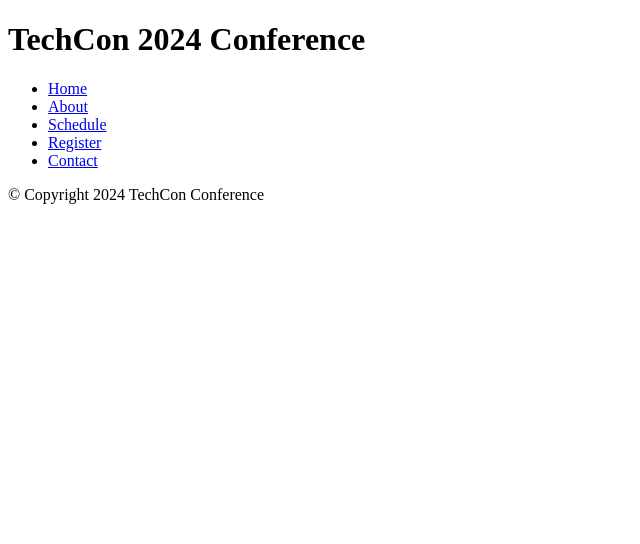
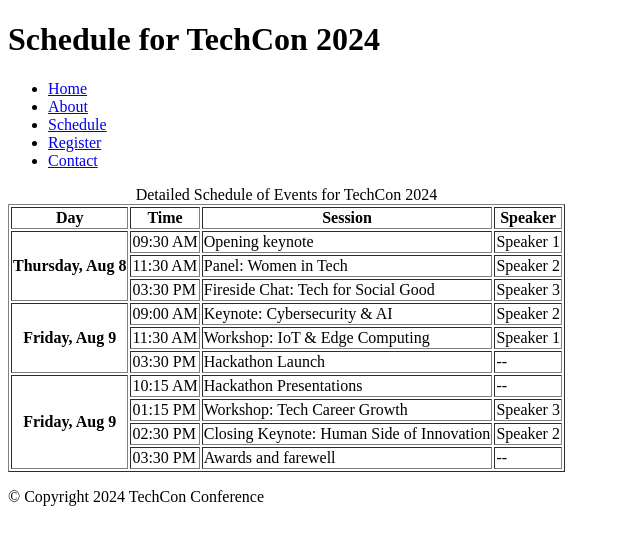
Before and after one commit to Finidi47/TechCon_HTML, a plain HTML site: page techcon_website/schedule.html in a window 1280 px wide. Shown: the whole page, without its empty margins (0-640 px from the left). Drawn offline with Linux system fonts and the light colour scheme.

Commit message:
Schedule Page for TechCon 2024 Conference Website

```diff
--- a/techcon_website/schedule.html
+++ b/techcon_website/schedule.html
@@ -7,7 +7,7 @@
 </head>
 <body>
     <header>
-        <h1>TechCon 2024 Conference</h1>
+        <h1>Schedule for TechCon 2024</h1>
 
         <nav>
             <ul>
@@ -20,7 +20,77 @@
         </nav>
     </header>
 
-    <main></main>
+    <main>
+        <table border="1px solid black">
+            <caption>Detailed Schedule of Events for TechCon 2024</caption>
+            <thead>
+                <tr>
+                    <th scope="col">Day</th>
+                    <th scope="col">Time</th>
+                    <th scope="col">Session</th>
+                    <th scope="col">Speaker</th>
+                </tr>
+            </thead>
+
+            <tbody>
+                <tr>
+                    <th scope="row" rowspan="3"> Thursday, Aug 8</th>
+                    <td>09:30 AM</td>
+                    <td>Opening keynote</td>
+                    <td>Speaker 1</td>
+                </tr>
+                <tr>
+                    <td>11:30 AM</td>
+                    <td>Panel: Women in Tech </td>
+                    <td>Speaker 2</td>
+                </tr>
+                <tr>
+                    <td>03:30 PM</td>
+                    <td>Fireside Chat: Tech for Social Good</td>
+                    <td>Speaker 3</td>
+                </tr>
+
+                <tr>
+                    <th scope="row" rowspan="3"> Friday, Aug 9</th>
+                    <td>09:00 AM</td>
+                    <td>Keynote: Cybersecurity & AI</td>
+                    <td>Speaker 2</td>
+                </tr>
+                <tr>
+                    <td>11:30 AM</td>
+                    <td>Workshop: IoT & Edge Computing</td>
+                    <td>Speaker 1</td>
+                </tr>
+                <tr>
+                    <td>03:30 PM</td>
+                    <td>Hackathon Launch </td>
+                    <td>--</td>
+                </tr>
+
+                <tr>
+                    <th scope="row" rowspan="4"> Friday, Aug 9</th>
+                    <td>10:15 AM</td>
+                    <td>Hackathon Presentations</td>
+                    <td>--</td>
+                </tr>
+                <tr>
+                    <td>01:15 PM</td>
+                    <td>Workshop: Tech Career Growth </td>
+                    <td>Speaker 3</td>
+                </tr>
+                <tr>
+                    <td>02:30 PM</td>
+                    <td>Closing Keynote: Human Side of Innovation</td>
+                    <td>Speaker 2</td>
+                </tr>
+                <tr>
+                    <td>03:30 PM</td>
+                    <td>Awards and farewell</td>
+                    <td>--</td>
+                </tr>
+            </tbody>
+        </table>
+    </main>
 
     <footer>
         <p>&copy; Copyright 2024 TechCon Conference</p>
```
